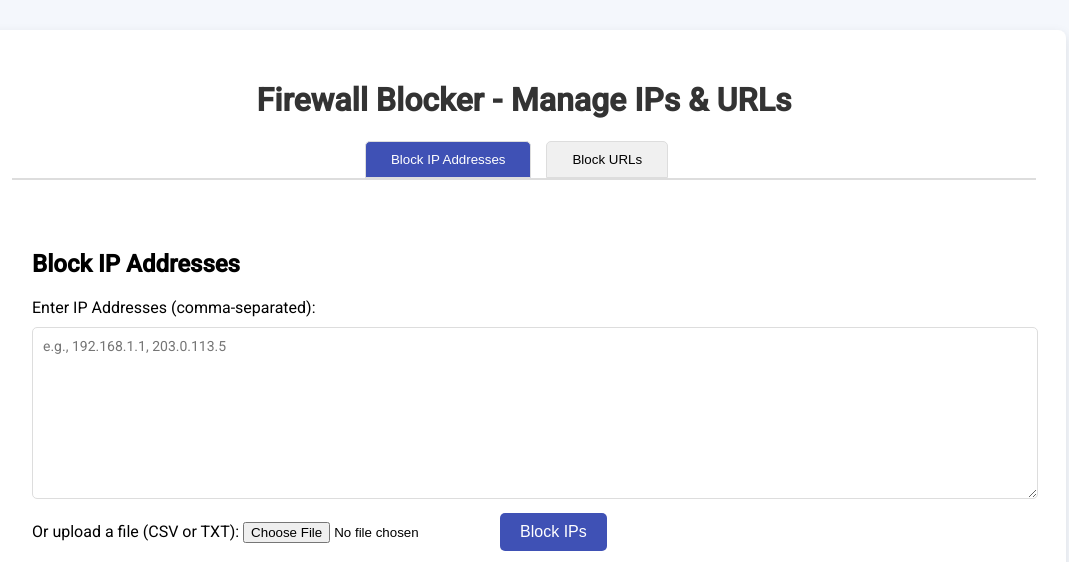
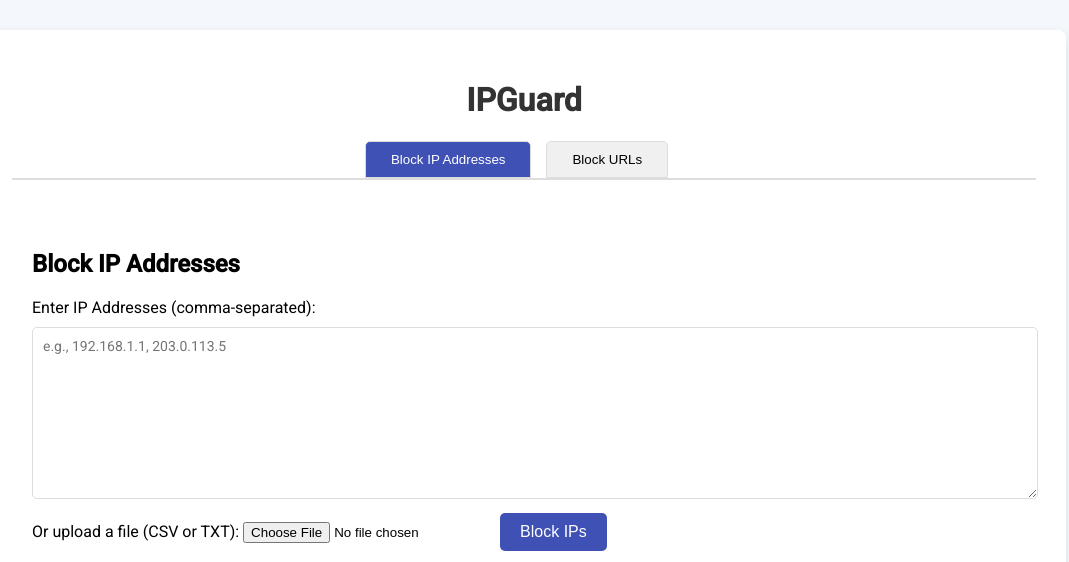
Before and after one commit to Induru-dev/ip-url-to-txt, a PHP site: page / in a window 1280 px wide. Shown: the top 562 px of the page, without its empty margins (116-1185 px from the left). Run offline with PHP 8.4, Linux system fonts and the light colour scheme.

Commit message:
updated name and field problems fixed

```diff
--- a/index.php
+++ b/index.php
@@ -3,7 +3,7 @@
 <head>
     <meta charset="UTF-8">
     <meta name="viewport" content="width=device-width, initial-scale=1.0">
-    <title>Firewall Blocker - Modify/Delete</title>
+    <title>IPGuard</title>
     <link href="https://fonts.googleapis.com/css2?family=Roboto:wght@400;500&display=swap" rel="stylesheet">
     <link href="https://fonts.googleapis.com/icon?family=Material+Icons" rel="stylesheet">
     <style>
@@ -122,7 +122,7 @@
 <body>
 
 <div class="container">
-    <h1>Firewall Blocker - Manage IPs & URLs</h1>
+    <h1>IPGuard</h1>
 
     <div class="tabs">
         <button class="tab-button active" onclick="openTab('ip-tab',event)">Block IP Addresses</button>
@@ -162,7 +162,7 @@
         <h2>Block URLs</h2>
         <form id="block-url-form" action="block_addresses.php" method="POST" enctype="multipart/form-data">
             <label for="urls">Enter URLs (comma-separated):</label>
-            <textarea name="urls" id="urls" placeholder="e.g., https://example.com, http://test.com"></textarea>
+            <textarea name="urls" id="urls" placeholder="e.g., example.com, test.com"></textarea>
             <label for="url_file">Or upload a file (CSV or TXT):</label>
             <input type="file" name="url_file" id="url_file" accept=".txt, .csv">
             <input type="submit" value="Block URLs">
@@ -320,6 +320,7 @@
                 };
                 reader.readAsText(ipFile);
             }
+            ipForm.reset();
         })
         .catch(error => {
             console.error("Error blocking IPs:", error);
@@ -375,6 +376,9 @@
                 };
                 reader.readAsText(urlFile);
             }
+
+            urlForm.reset();
+
         })
         .catch(error => {
             console.error("Error blocking URLs:", error);
```
